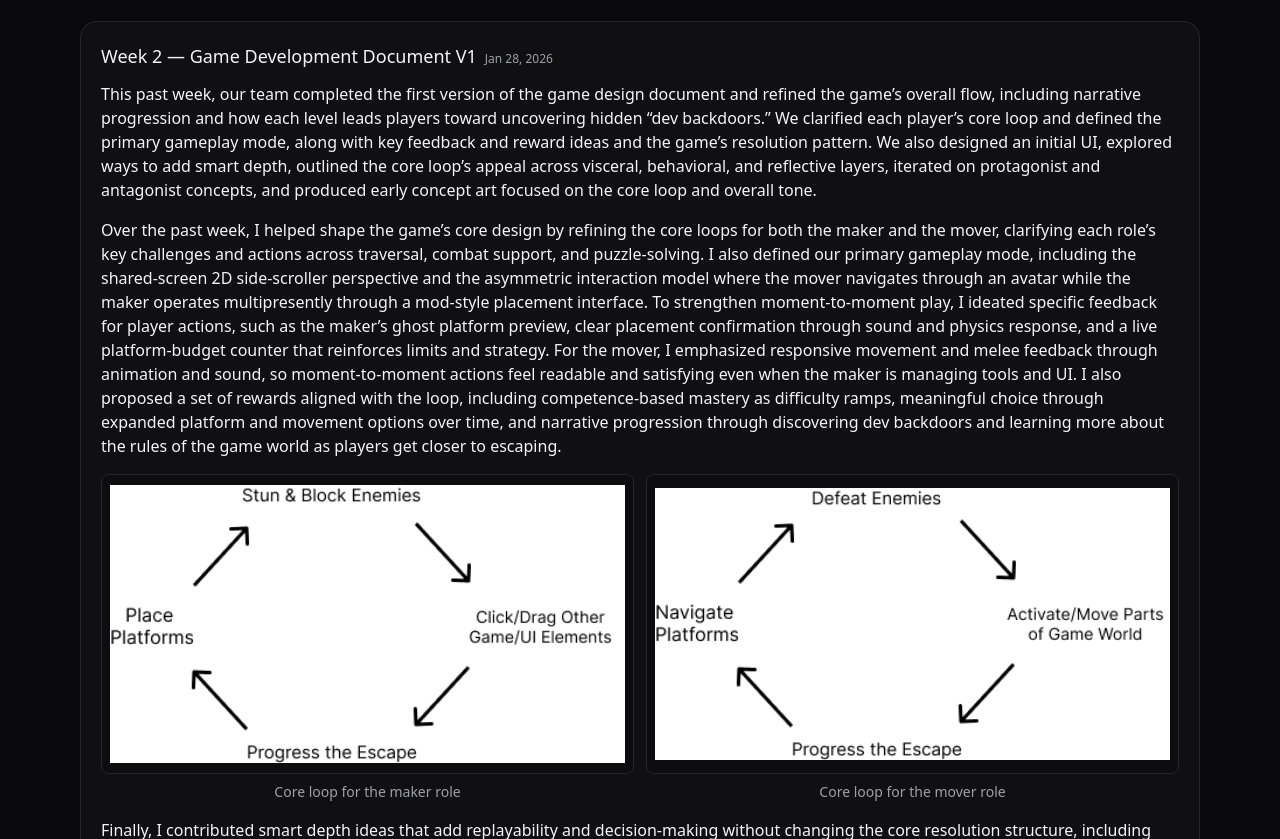
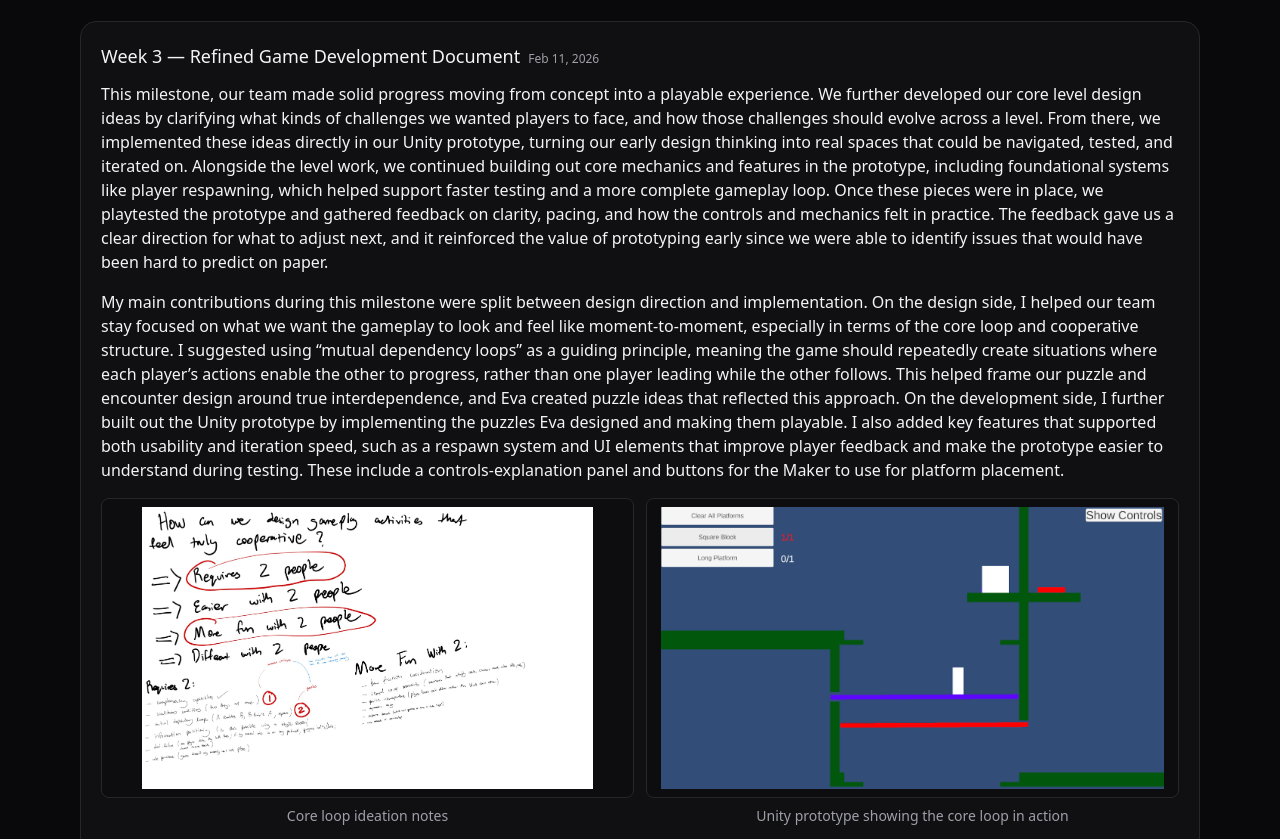
Before and after one commit to ekam-n/IAT410-website, a website built with Vite: page ekam.html in a window 1280 px wide. Shown: the part 144-983 px from the top of the page. Built offline with nearby package versions, Linux system fonts and the light colour scheme.

Commit message:
added my journal entry

```diff
--- a/ekam.html
+++ b/ekam.html
@@ -57,6 +57,44 @@
           <!-- Example: add a future filter or RSS later -->
           <!-- <button class="rounded-md border border-zinc-800 px-3 py-1.5 text-sm hover:bg-zinc-900">Filter</button> -->
         </div>
+
+        <article class="rounded-2xl border border-zinc-800 bg-zinc-900/50 p-5">
+          <header class="flex flex-wrap items-baseline gap-2">
+            <h3 class="text-lg font-medium">Week 3 — Refined Game Development Document</h3>
+            <time class="text-xs text-zinc-400">Feb 11, 2026</time>
+          </header>
+          <div class="prose prose-invert prose-zinc mt-3 max-w-none space-y-4">
+            <p>This milestone, our team made solid progress moving from concept into a playable experience. We further developed our core level design ideas by clarifying what kinds of challenges we wanted players to face, and how those challenges should evolve across a level. From there, we implemented these ideas directly in our Unity prototype, turning our early design thinking into real spaces that could be navigated, tested, and iterated on. Alongside the level work, we continued building out core mechanics and features in the prototype, including foundational systems like player respawning, which helped support faster testing and a more complete gameplay loop. Once these pieces were in place, we playtested the prototype and gathered feedback on clarity, pacing, and how the controls and mechanics felt in practice. The feedback gave us a clear direction for what to adjust next, and it reinforced the value of prototyping early since we were able to identify issues that would have been hard to predict on paper.
+</p>
+            <p>My main contributions during this milestone were split between design direction and implementation. On the design side, I helped our team stay focused on what we want the gameplay to look and feel like moment-to-moment, especially in terms of the core loop and cooperative structure. I suggested using “mutual dependency loops” as a guiding principle, meaning the game should repeatedly create situations where each player’s actions enable the other to progress, rather than one player leading while the other follows. This helped frame our puzzle and encounter design around true interdependence, and Eva created puzzle ideas that reflected this approach. On the development side, I further built out the Unity prototype by implementing the puzzles Eva designed and making them playable. I also added key features that supported both usability and iteration speed, such as a respawn system and UI elements that improve player feedback and make the prototype easier to understand during testing. These include a controls-explanation panel and buttons for the Maker to use for platform placement.
+</p>
+            <div class="grid grid-cols-1 sm:grid-cols-2 gap-3 not-prose">
+              <figure class="m-0">
+                <img
+                  src="./assets/images/Core Loop Ideation.jpg"
+                  alt="My personal notes where I ideated on the core loop and how to create mutual dependency between the maker and mover roles"
+                  class="w-full aspect-video object-contain rounded-lg border border-zinc-800 bg-zinc-950/40 p-2"
+                />
+                <figcaption class="mt-2 text-sm text-zinc-400 text-center">
+                  Core loop ideation notes
+                </figcaption>
+              </figure>
+
+              <figure class="m-0">
+                <img
+                  src="./assets/images/colored-platforms.png"
+                  alt="Screenshot of our Unity prototype showing the core loop in action where the maker and mover must work together to get past obstacles"
+                  class="w-full aspect-video object-contain rounded-lg border border-zinc-800 bg-zinc-950/40 p-2"
+                />
+                <figcaption class="mt-2 text-sm text-zinc-400 text-center">
+                  Unity prototype showing the core loop in action
+                </figcaption>
+              </figure>
+            </div>
+            <p>From our playtesting, one standout issue was that the mover’s jump currently feels “floaty,” which affects the sense of control and responsiveness. The good part is that this is straightforward to address in Unity by tuning physics and movement values, such as gravity scaling, fall speed, and jump timing. In the next iteration, we can tighten the jump arc and falling behavior to create a more grounded and satisfying movement feel, then validate the improvement with another quick round of playtesting.
+</p>
+          </div>
+        </article>
 
         <article class="rounded-2xl border border-zinc-800 bg-zinc-900/50 p-5">
           <header class="flex flex-wrap items-baseline gap-2">
```
Also changed, not shown: assets/images/Core Loop Ideation.jpg (added).
